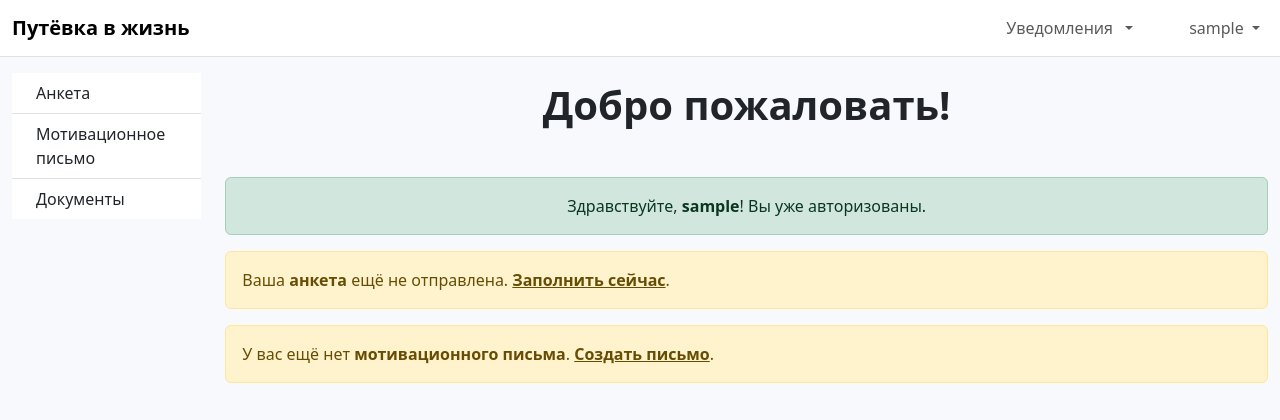
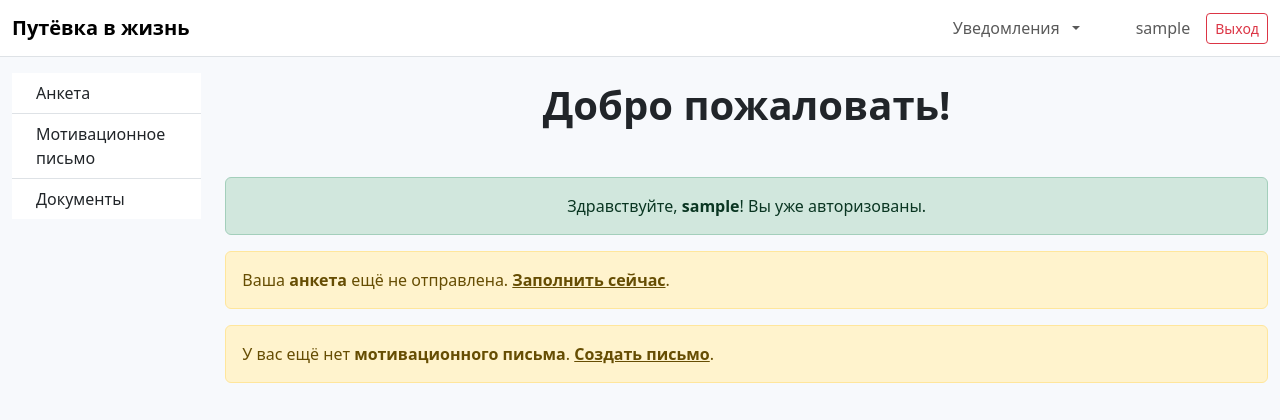
Before and after one commit to devBibin/putevka-v-zhizn, a Django app: page / in a window 1280 px wide. Shown: the top 420 px of the page. Run offline with Django 5.2, Linux system fonts and the light colour scheme; the visitor is signed in with stand-in values (Sample User, id 1); data that the repository does not hold is empty; some libraries are stand-ins or nearby versions.

Commit message:
fix: profile dropdown

```diff
--- a/core/templates/core/_topbar.html
+++ b/core/templates/core/_topbar.html
@@ -31,25 +31,20 @@
                             <div class="p-3 text-muted small">Загрузка…</div>
                         </div>
                     </li>
-                    <li class="nav-item dropdown" hx-ignore="true">
-                        <button class="nav-link dropdown-toggle btn btn-link"
+                    <div class="d-flex align-items-center gap-2">
+                        <button class="nav-link btn btn-link"
                                 id="userMenu" type="button" data-bs-toggle="dropdown"
                                 aria-expanded="false">
                             {{ request.user.username|default:'Профиль' }}
                         </button>
-                        <ul class="dropdown-menu dropdown-menu-end" aria-labelledby="userMenu">
-                            <li><a class="dropdown-item" href="{% url 'index' %}">Профиль</a></li>
-                            <li>
-                                <hr class="dropdown-divider">
-                            </li>
-                            <li>
-                                <form action="{% url 'logout' %}" method="post" class="dropdown-item p-0 m-0">
-                                    {% csrf_token %}
-                                    <button type="submit" class="btn w-100 text-start">Выход</button>
-                                </form>
-                            </li>
-                        </ul>
-                    </li>
+
+                        <form action="{% url 'logout' %}" method="post" class="m-0 p-0">
+                            {% csrf_token %}
+                            <button type="submit" class="btn btn-sm btn-outline-danger">
+                                <i class="bi bi-box-arrow-right"></i> Выход
+                            </button>
+                        </form>
+                    </div>
                 </ul>
             </div>
         {% endif %}
```
